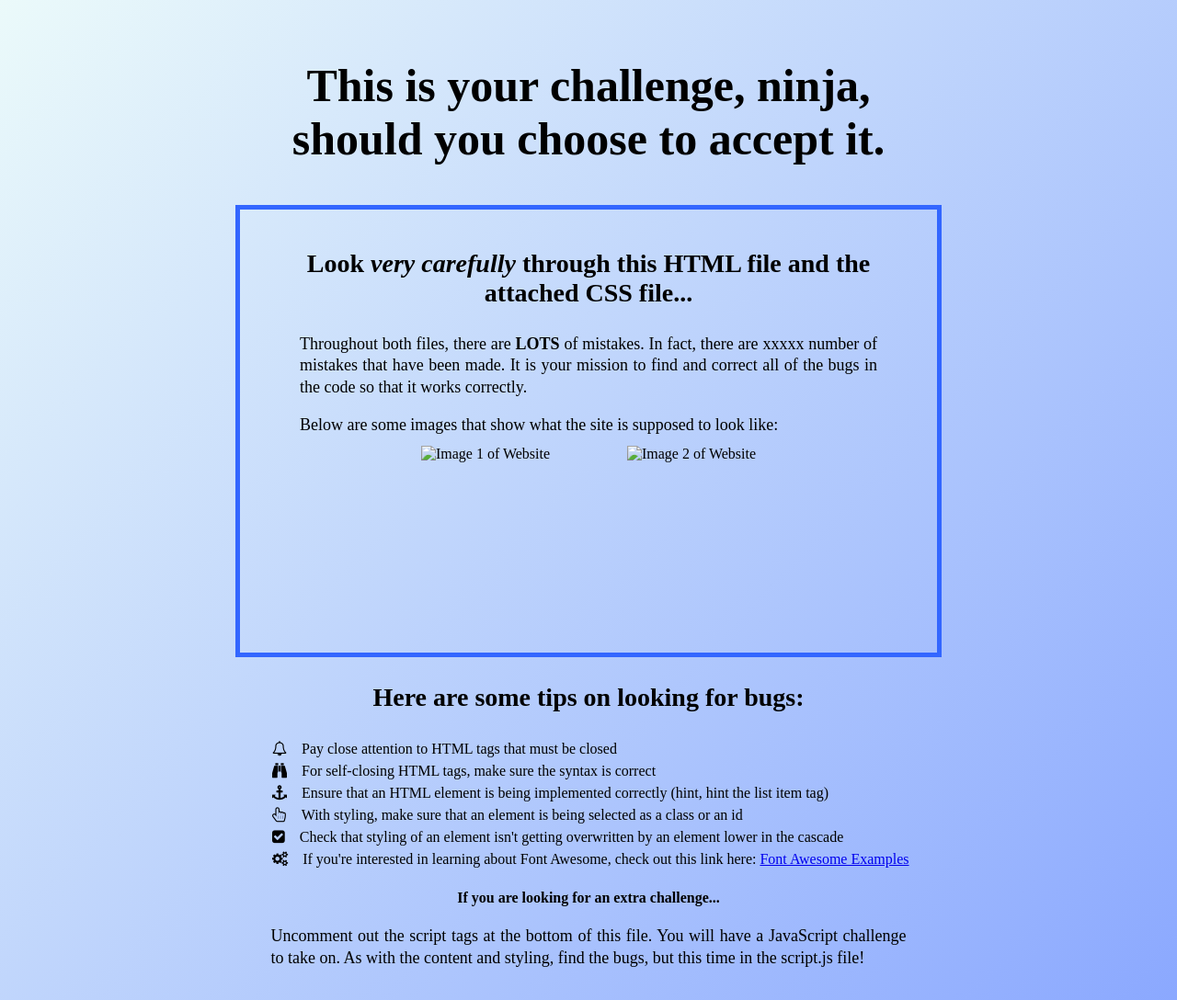
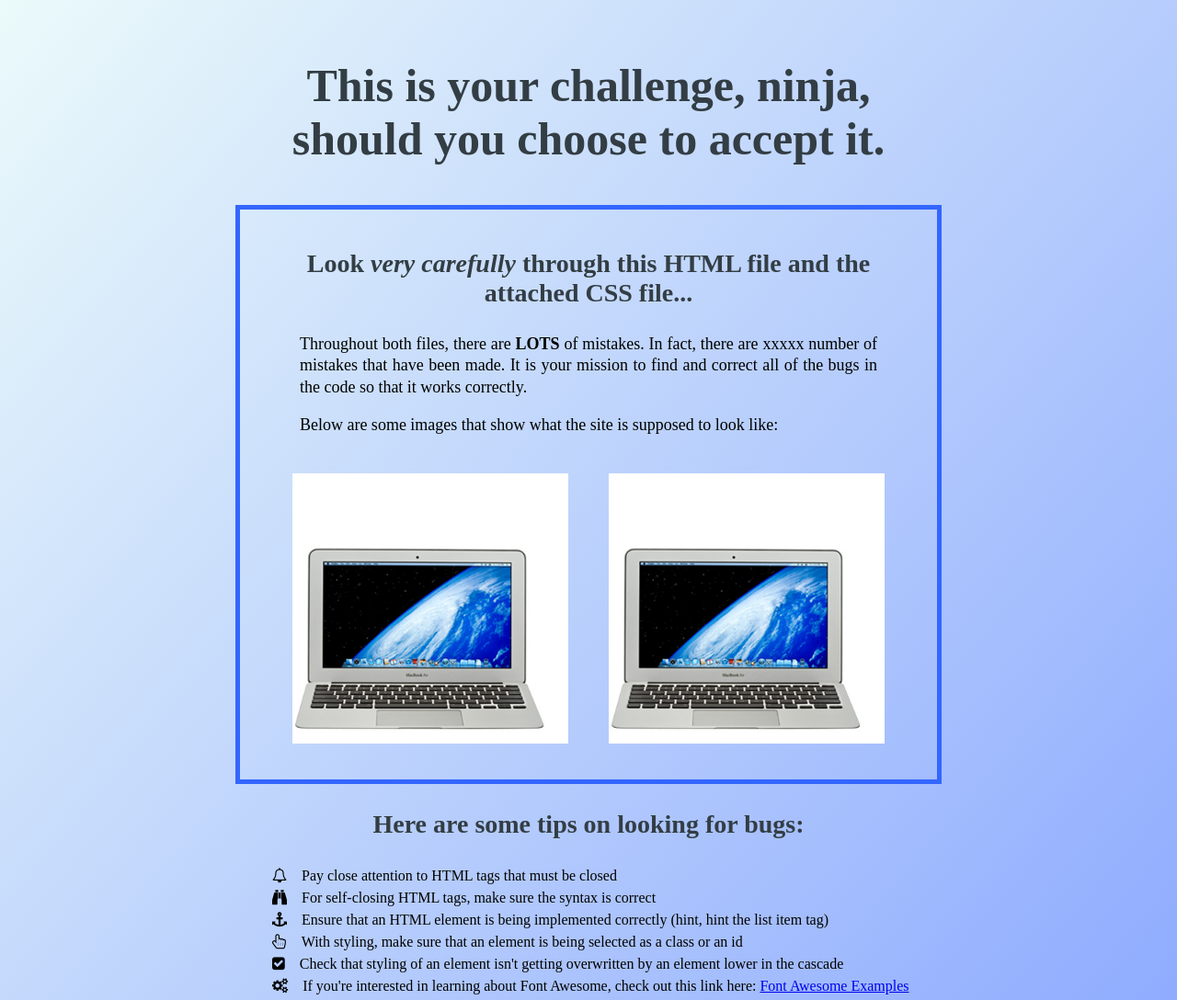
Before and after one commit to CharlesRiverCoderDojo/bugathon-challenge, a plain HTML site: page index.html in a window 1280 px wide. Shown: the top 1088 px of the page at 92% size. Drawn offline with Linux system fonts and the light colour scheme; grey boxes are pictures that could not be loaded.

Commit message:
Updates layout for sample images
*** Still need to update images with screenshots of page.

Sample images are now centered and inline

```diff
--- a/css/styles.css
+++ b/css/styles.css
@@ -1,12 +1,15 @@
-/**:before,
-*:after {
+.image-wrapper:before,
+.image-wrapper:after,
+img:before,
+img:after {
   content: "";
   display: table;
 }
 
-*:after {
+.image-wrapper:after,
+img:after {
   clear: both;
-}*/
+}
 
 html {
   width: 100%;
@@ -25,6 +28,7 @@ body {
 
 h1, h2, h3, h4 {
   text-align: center;
+  color: #333D44;
 }
 
 h1 {
@@ -46,13 +50,18 @@ p {
 
 .image-wrapper {
   text-align: center;
+  margin: 0 auto;
 }
 
-.image-wrapper .site-image {
+img {
   display: inline-block;
-  width: 200px;
-  height: 200px;
-  margin: 10px;
+  width: 300px;
+  margin: 40px auto 20px;
+  overflow: hidden;
+}
+
+#img1 {
+  margin-right: 40px;
 }
 
 .instruction-overview {
--- a/index.html
+++ b/index.html
@@ -16,8 +16,8 @@
       <br>
       <p>Below are some images that show what the site is supposed to look like:</p>
       <div class="image-wrapper">
-        <div class="site-image"><img src="" alt="Image 1 of Website"></div>
-        <div class="site-image"><img src="" alt="Image 2 of Website"></div>
+        <img id="img1" src="img/laptop1.jpg" alt="Image 1 of Website">
+        <img id="img2" src="img/laptop1.jpg" alt="Image 2 of Website">
       </div>
     </div>
 
```
Also changed, not shown: img/laptop1.jpg (added), 1 other file.
